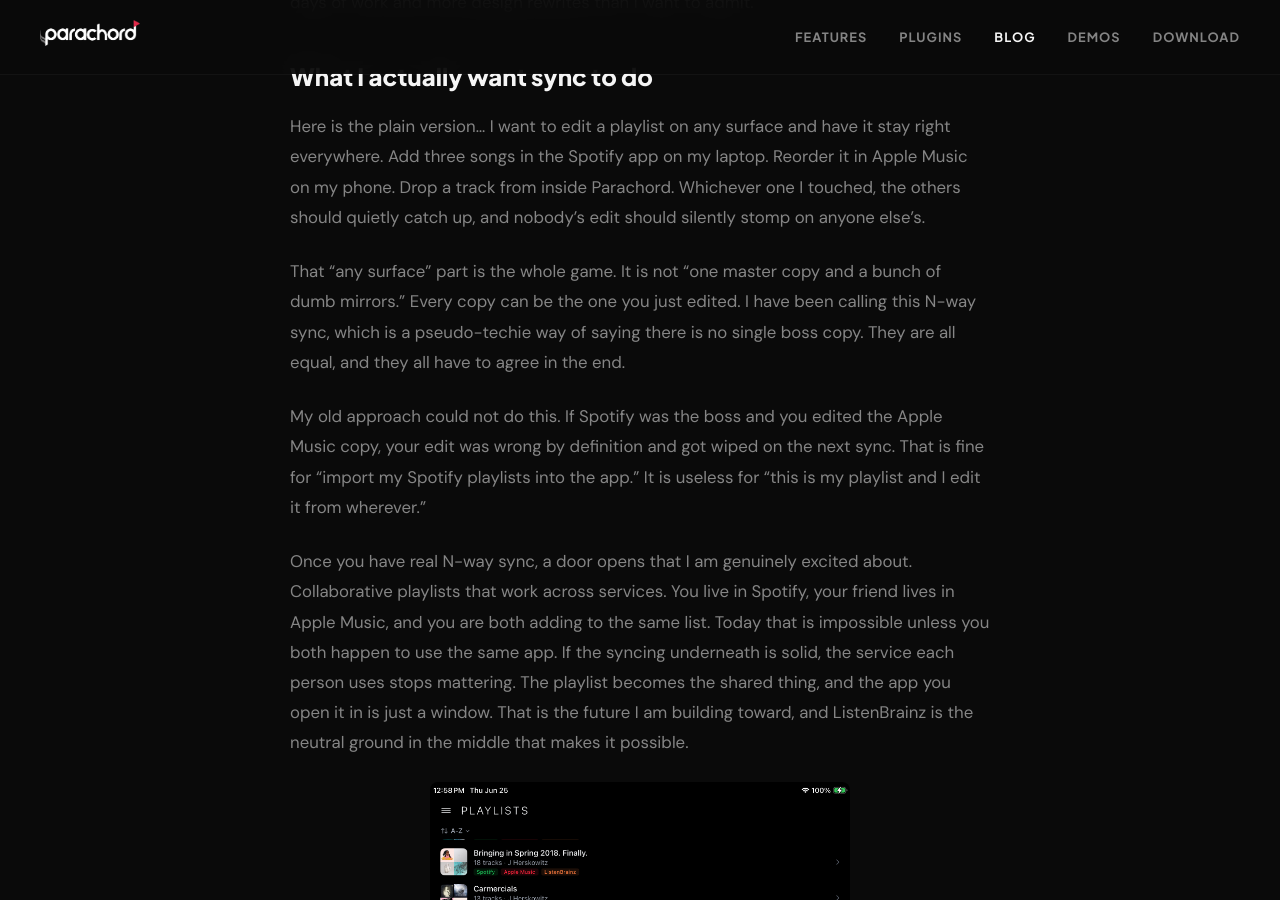
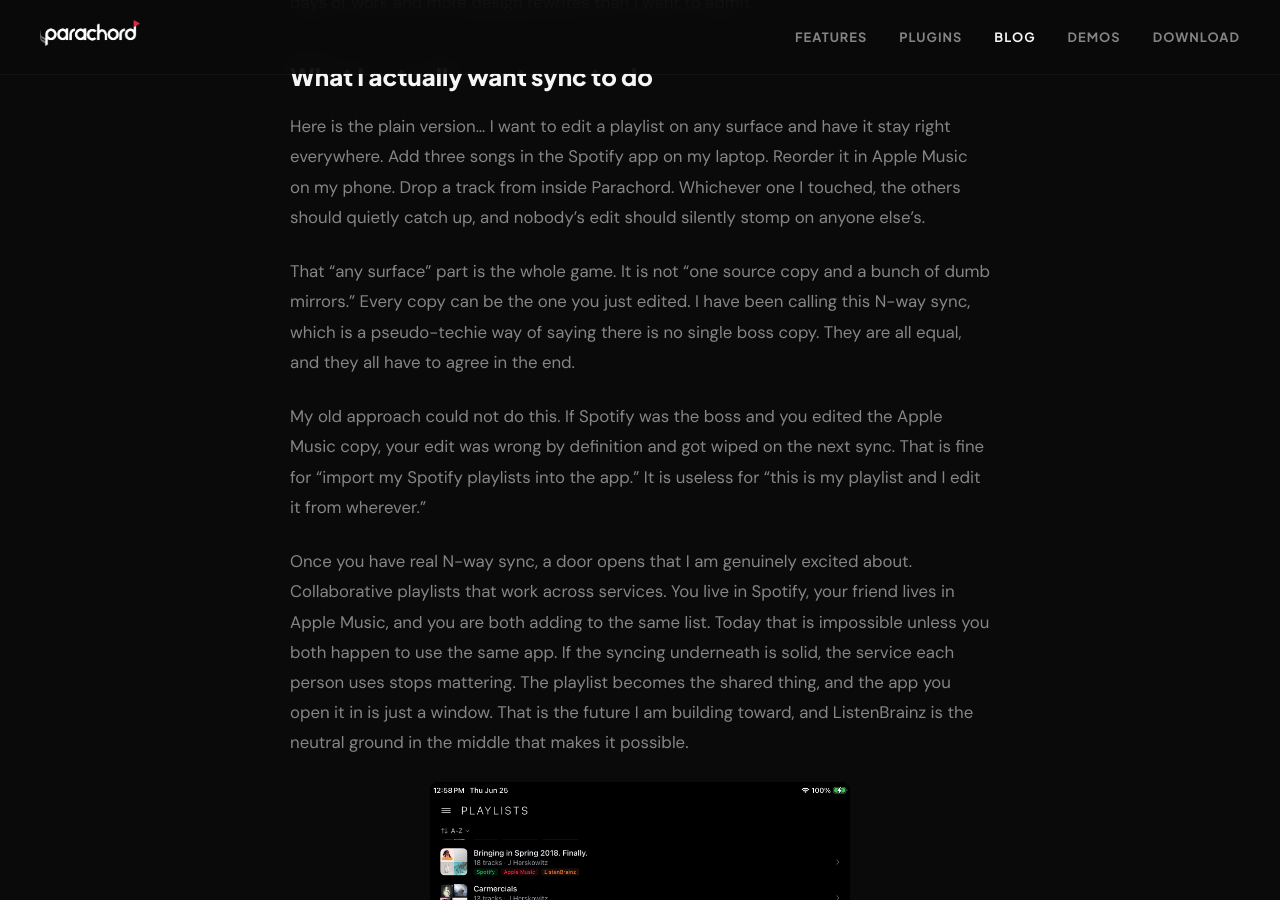
Before and after one commit to Parachord/parachord-website, a Jekyll site: the page built from _posts/2026-06-25-keeping-playlists-in-sync.md, in a window 1280 px wide and 900 px high, scrolled down 948 px. Built offline with Jekyll 4.4.1, drawn with Linux system fonts in a browser that asks for light colours; some of the changed text lies outside the part shown.

Commit message:
Update 2026-06-25-keeping-playlists-in-sync.md

```diff
--- a/_posts/2026-06-25-keeping-playlists-in-sync.md
+++ b/_posts/2026-06-25-keeping-playlists-in-sync.md
@@ -16,7 +16,7 @@
 
 Here is the plain version... I want to edit a playlist on any surface and have it stay right everywhere. Add three songs in the Spotify app on my laptop. Reorder it in Apple Music on my phone. Drop a track from inside Parachord. Whichever one I touched, the others should quietly catch up, and nobody's edit should silently stomp on anyone else's.
 
-That "any surface" part is the whole game. It is not "one master copy and a bunch of dumb mirrors." Every copy can be the one you just edited. I have been calling this N-way sync, which is a pseudo-techie way of saying there is no single boss copy. They are all equal, and they all have to agree in the end.
+That "any surface" part is the whole game. It is not "one source copy and a bunch of dumb mirrors." Every copy can be the one you just edited. I have been calling this N-way sync, which is a pseudo-techie way of saying there is no single boss copy. They are all equal, and they all have to agree in the end.
 
 My old approach could not do this. If Spotify was the boss and you edited the Apple Music copy, your edit was wrong by definition and got wiped on the next sync. That is fine for "import my Spotify playlists into the app." It is useless for "this is my playlist and I edit it from wherever."
 
```
Also changed, not shown: other parts of _posts/2026-06-25-keeping-playlists-in-sync.md (+1 -1 lines).
